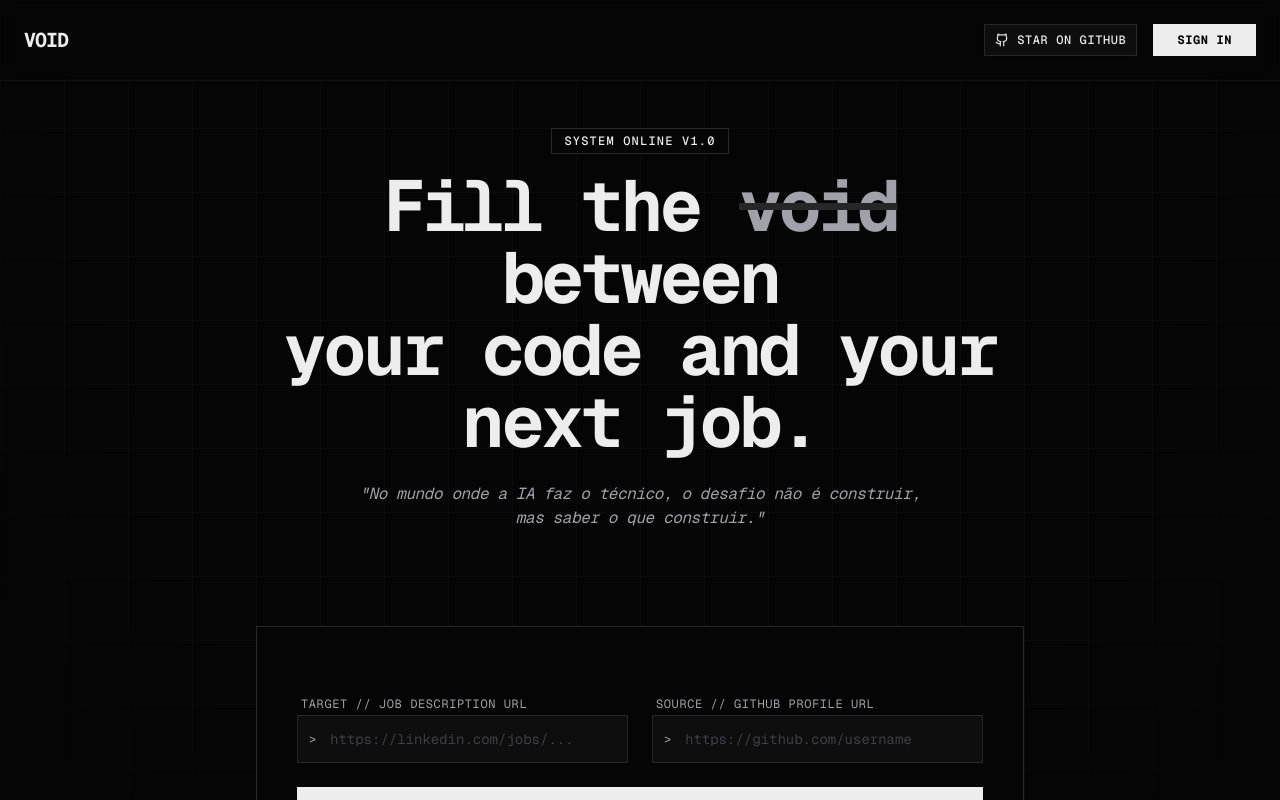
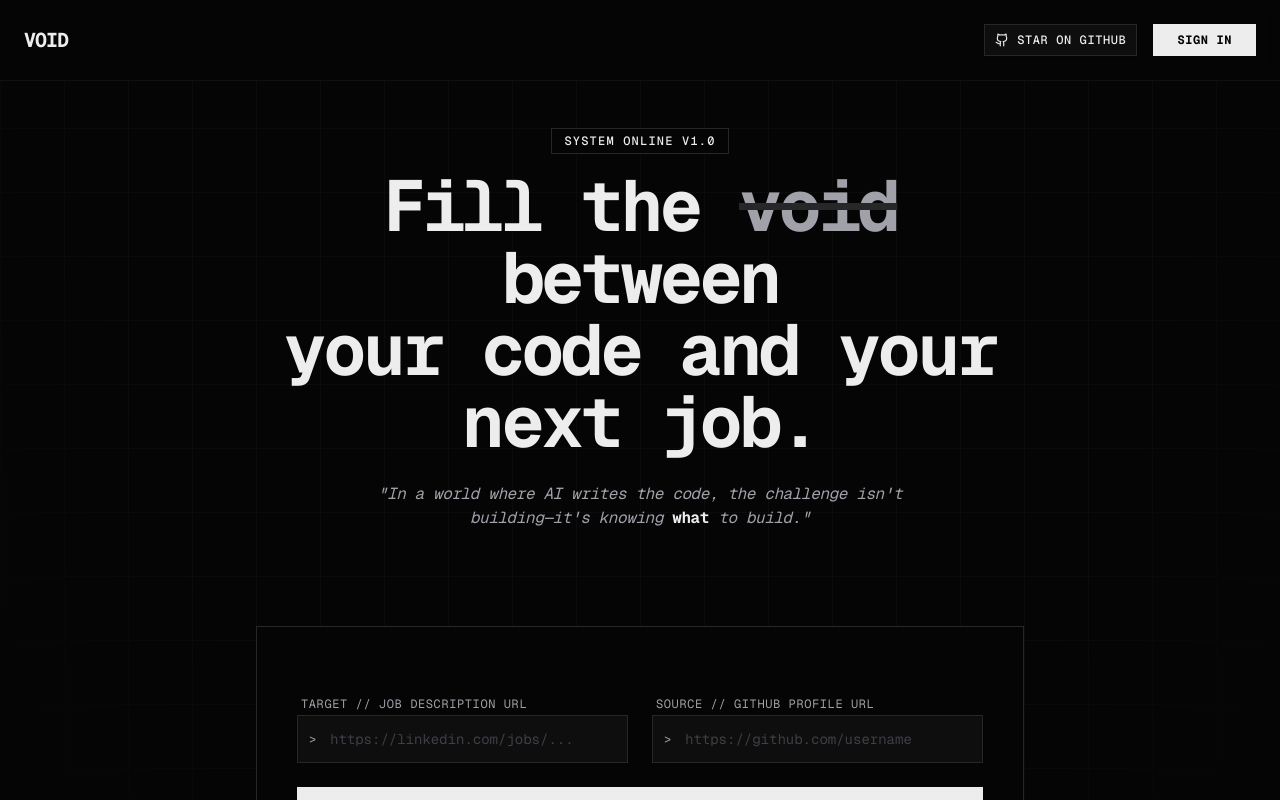
Before and after one commit to DaviBonetto/void, a Next.js app: page / in a window 1280 px wide. Shown: the top 800 px of the page. Built offline with nearby package versions, Linux system fonts and the light colour scheme.

Commit message:
docs: translate hero subtitle to english

```diff
--- a/app/page.tsx
+++ b/app/page.tsx
@@ -29,7 +29,7 @@ export default function Home() {
             your code and your next job.
           </h2>
           <p className="text-[#a1a1aa] text-sm sm:text-base max-w-xl mx-auto font-mono tracking-tight italic">
-            "No mundo onde a IA faz o técnico, o desafio não é construir, mas saber o que construir."
+            "In a world where AI writes the code, the challenge isn't building—it's knowing <span className="text-[#ededed] not-italic font-bold">what</span> to build."
           </p>
         </section>
 
```
